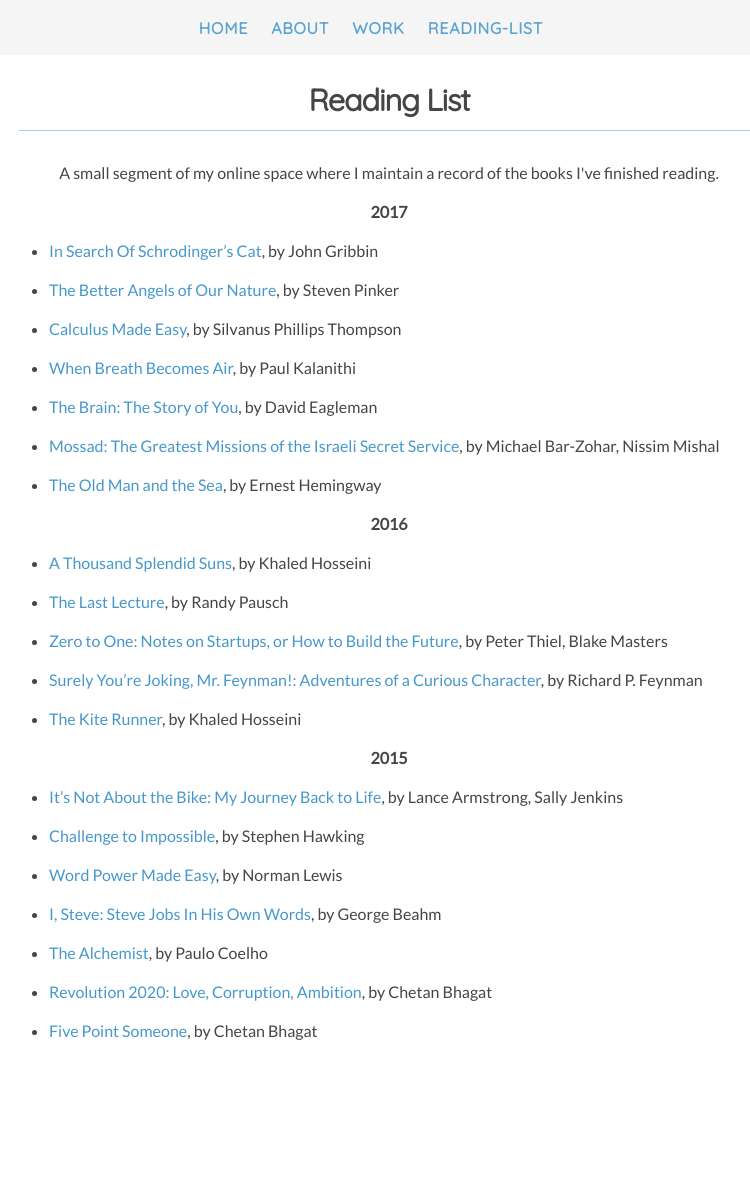
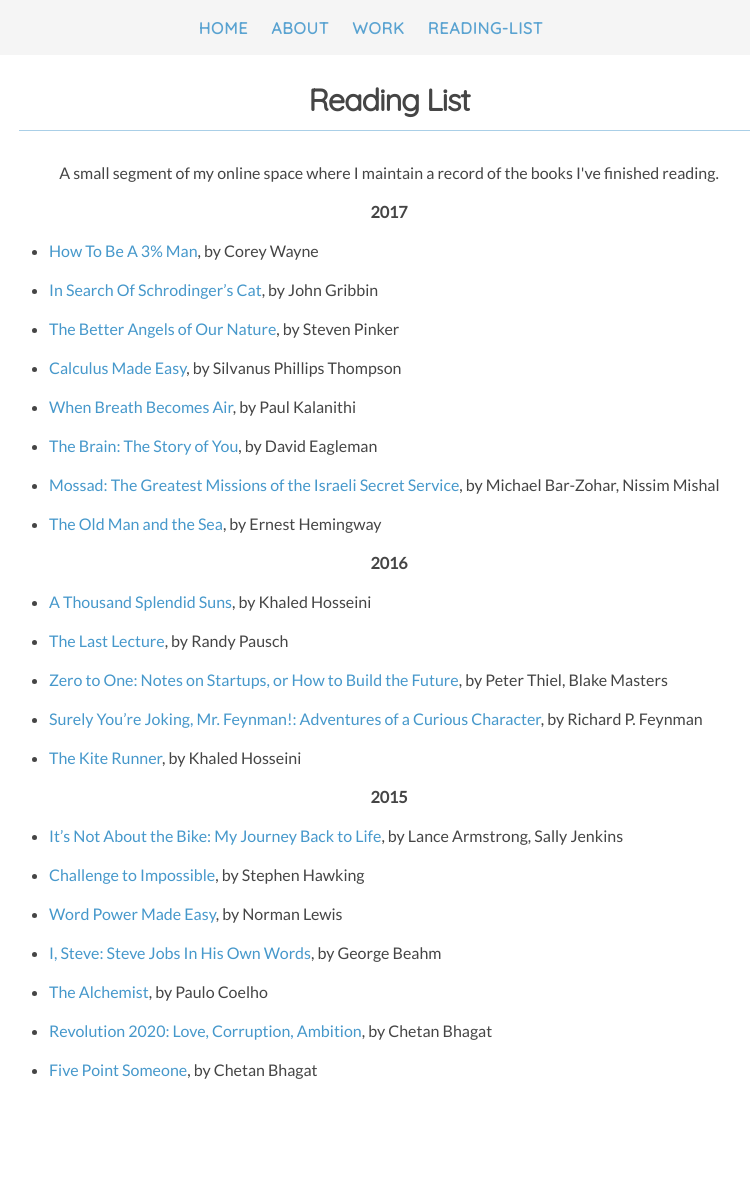
Before and after one commit to lprimeroo/saruftw.github.io.old, a Jekyll site: the page built from readinglist.md, in a window 1280 px wide. Shown: the whole page, without its empty margins (251-1001 px from the left). Built offline with Jekyll 4.4.1, drawn with Linux system fonts in a browser that asks for light colours; nearby versions of some CDN libraries; before the commit the page ends 1139 px from its top, so only the background shows below that.

Commit message:
Added book

```diff
--- a/readinglist.md
+++ b/readinglist.md
@@ -11,6 +11,8 @@ permalink: /readinglist/
 <p align="center">
 	<strong>2017</strong>
 </p>
+
+* <a href="https://www.amazon.com/Winning-Heart-Woman-Your-Dreams/dp/0692552669/ref=sr_1_1?ie=UTF8&qid=1508829982&sr=8-1&keywords=how+to+be+a+3+percent+man">How To Be A 3% Man</a>, by Corey Wayne
 
 * <a href="https://www.amazon.com/Search-Schrodingers-Cat-Updated-Gribbin/dp/B00C6OM9V6/ref=sr_1_2?ie=UTF8&qid=1505757323&sr=8-2&keywords=In+Search+Of+Schrodinger%27s+Cat">In Search Of Schrodinger's Cat</a>, by John Gribbin
 
```
